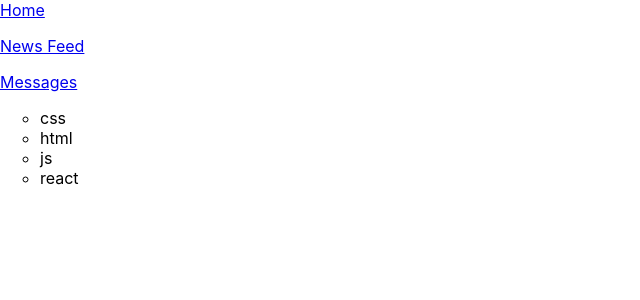
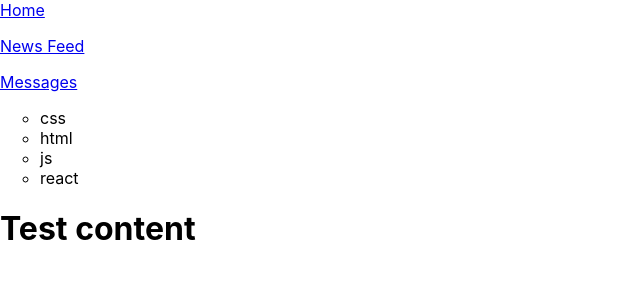
Before and after one commit to Forchan27/react, a React (Create React App) app: page / in a window 1280 px wide. Shown: the top 300 px of the page, without its empty margins (0-640 px from the left). Built offline with nearby package versions, Linux system fonts and the light colour scheme.

Commit message:
added test Footer content

```diff
--- a/src/App.js
+++ b/src/App.js
@@ -1,5 +1,5 @@
-import React from 'react';
 import "./App.css";
+import Footer from "./Footer";
 import Header from './Header.js';
 import Technologies from './Technologies.js';
 
@@ -10,6 +10,7 @@ const App = () => {
       <div>
         <Header />
         <Technologies />
+        <Footer />
       </div>
     </div>
   );
--- /dev/null
+++ b/src/Footer.js
@@ -0,0 +1,9 @@
+function Footer() {
+   return (
+     <div>
+         <h1>Test content</h1>
+     </div>
+   );
+ }
+
+ export default Footer;
--- a/src/Header.js
+++ b/src/Header.js
@@ -1,5 +1,3 @@
-import React from 'react';
-
 function Header() {
   return (
     <div>
--- a/src/Technologies.js
+++ b/src/Technologies.js
@@ -1,5 +1,3 @@
-import React from 'react';
-
 function Technologies() {
   return (
     <div>
```
